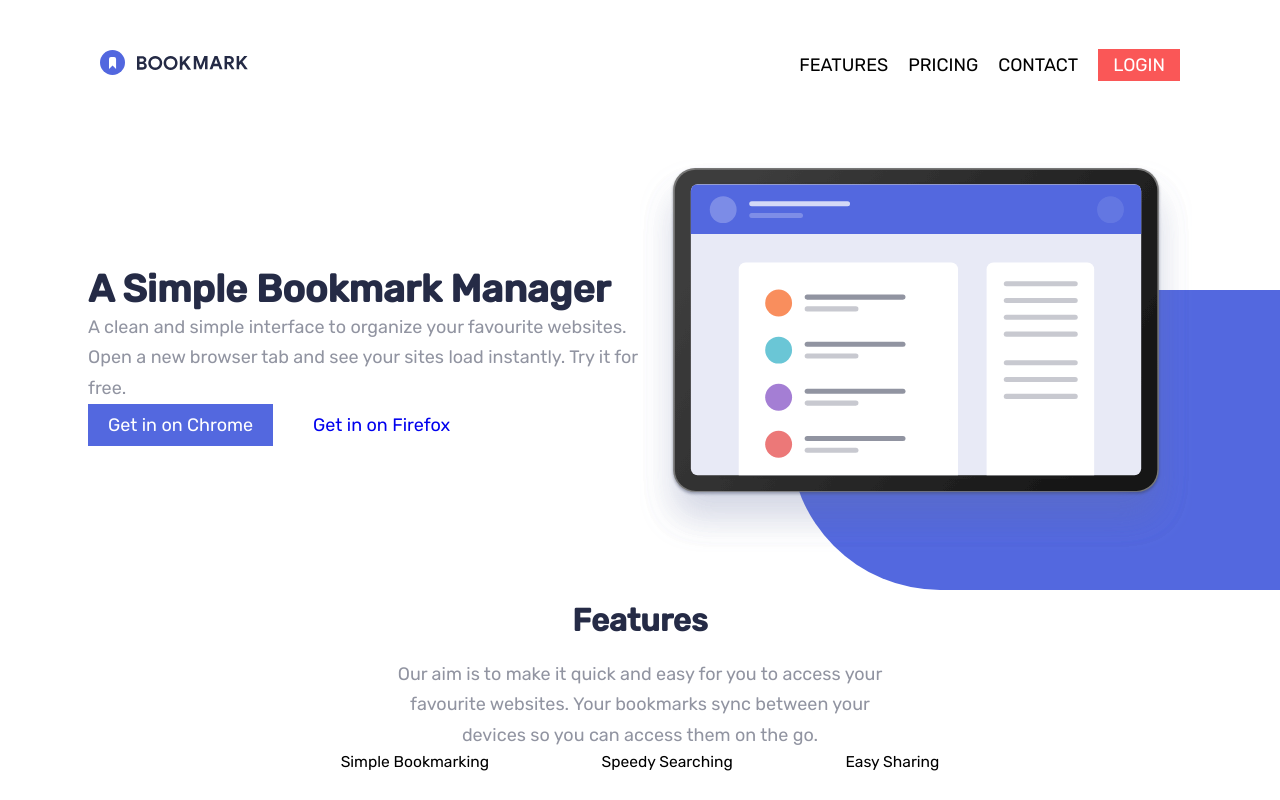
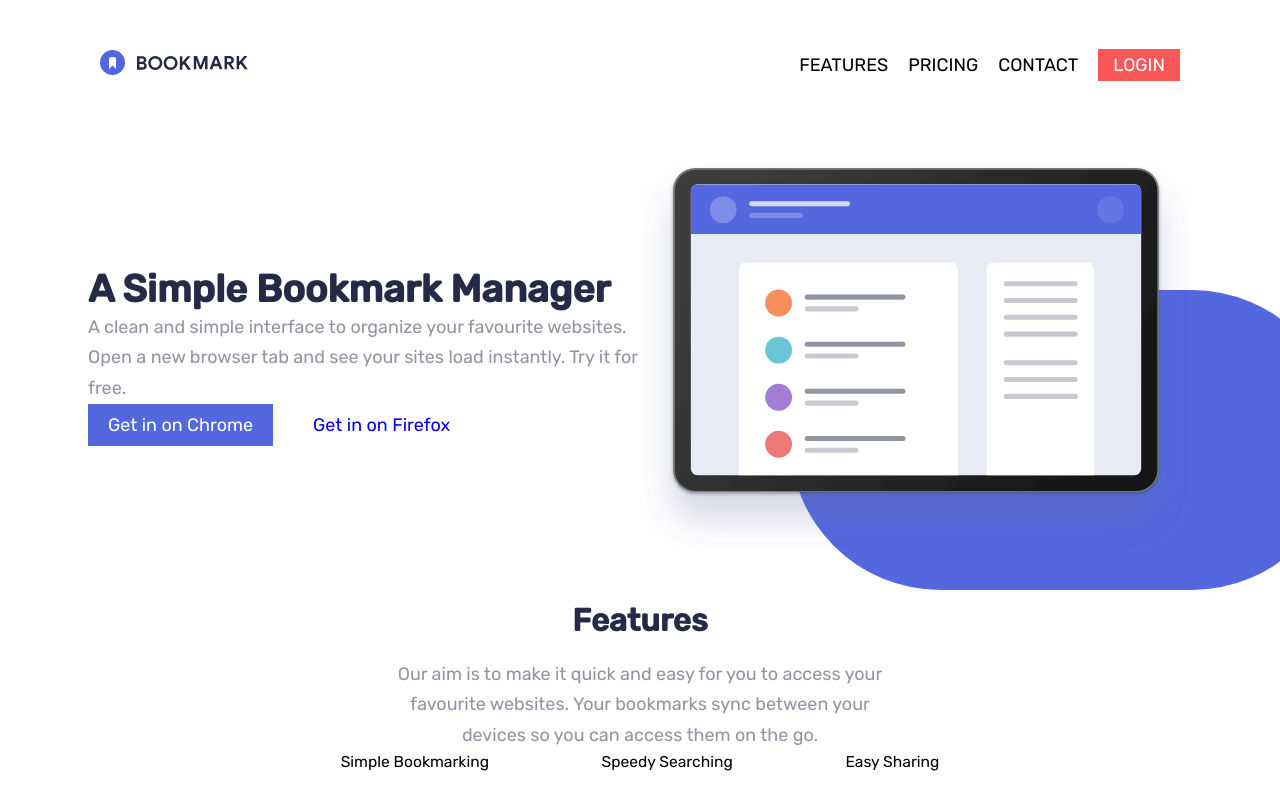
Before and after one commit to data-sets/bookmark-landing-page, a React (Create React App) app: page / in a window 1280 px wide. Shown: the top 800 px of the page. Built offline with nearby package versions, Linux system fonts and the light colour scheme.

Commit message:
clean up

```diff
--- a/src/assets/scss/globals/_main.scss
+++ b/src/assets/scss/globals/_main.scss
@@ -124,10 +124,10 @@ ul {
     div {
       position: absolute;
       z-index: -1;
-      width: 555px;
+      width: 100%;
       height: 300px;
-      border-top-left-radius: 180px;
-      border-bottom-left-radius: 180px;
+      border-radius: 180px;
+
       background-color: v.$soft-blue;
       top: 130px;
       left: 150px;
```
Also changed, not shown: src/dist/style.css, 1 other file (tests, documents, lock files or other folders).
